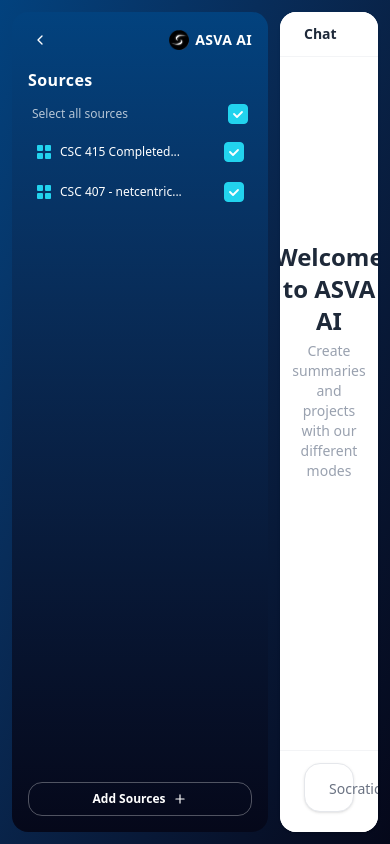
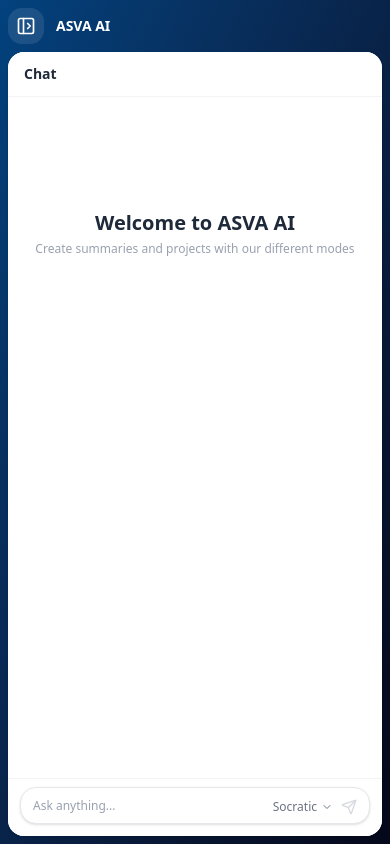
Before and after one commit to Saki-A5/Asva-drive, a Next.js app: page /ai in a window 390 px wide. Built offline with nearby package versions, Linux system fonts and the light colour scheme.

Commit message:
Ai-part updated

```diff
--- a/src/app/(ai)/ai/components/Chatarea.tsx
+++ b/src/app/(ai)/ai/components/Chatarea.tsx
@@ -5,11 +5,7 @@ import { Send, ChevronDown } from "lucide-react";
 type Mode = "Socratic" | "Standard" | "Explain";
 const modes: Mode[] = ["Socratic", "Standard", "Explain"];
 
-type Message = {
-  id: string;
-  role: "user" | "assistant";
-  content: string;
-};
+type Message = { id: string; role: "user" | "assistant"; content: string };
 
 export default function ChatArea({
   onModeChange,
@@ -30,9 +26,8 @@ export default function ChatArea({
 
   useEffect(() => {
     const handler = (e: MouseEvent) => {
-      if (menuRef.current && !menuRef.current.contains(e.target as Node)) {
+      if (menuRef.current && !menuRef.current.contains(e.target as Node))
         setShowModeMenu(false);
-      }
     };
     document.addEventListener("mousedown", handler);
     return () => document.removeEventListener("mousedown", handler);
@@ -47,25 +42,15 @@ export default function ChatArea({
   const sendMessage = async () => {
     const text = input.trim();
     if (!text || loading) return;
-
-    const userMsg: Message = {
-      id: Date.now().toString(),
-      role: "user",
-      content: text,
-    };
-    setMessages((prev) => [...prev, userMsg]);
+    setMessages((prev) => [
+      ...prev,
+      { id: Date.now().toString(), role: "user", content: text },
+    ]);
     setInput("");
     setLoading(true);
-
     try {
       // ---------------------------------------------------------------
-      // TODO: Replace this with your own LLM API call.
-      // Available context:
-      //   - text      → current user message (string)
-      //   - messages  → full conversation history (Message[])
-      //   - mode      → "Socratic" | "Standard" | "Explain"
-      //
-      // Example using a Next.js API route:
+      // TODO: Replace with your own LLM API call.
       //   const res = await fetch("/api/chat", {
       //     method: "POST",
       //     headers: { "Content-Type": "application/json" },
@@ -75,7 +60,6 @@ export default function ChatArea({
       //   const reply = data.reply;
       // ---------------------------------------------------------------
       const reply = ""; // ← replace with your LLM response
-
       setMessages((prev) => [
         ...prev,
         { id: (Date.now() + 1).toString(), role: "assistant", content: reply },
@@ -103,32 +87,32 @@ export default function ChatArea({
 
   return (
     <div className="flex flex-col h-full bg-white overflow-hidden">
-      {/* Header — full width */}
-      <div className="w-full px-6 py-3 border-b border-gray-100">
+      {/* Header */}
+      <div className="w-full px-4 sm:px-6 py-3 border-b border-gray-100">
         <h1 className="text-sm font-semibold text-gray-800">Chat</h1>
       </div>
 
-      {/* Messages — scrollable, content constrained to max-w-3xl centered */}
+      {/* Messages */}
       <div className="flex-1 overflow-y-auto w-full">
-        <div className="mx-auto w-full max-w-3xl px-6 py-6">
+        <div className="mx-auto w-full max-w-3xl px-4 sm:px-6 py-4 sm:py-6">
           {messages.length === 0 && !loading ? (
-            <div className="flex flex-col items-center justify-center h-full text-center mt-40">
-              <h2 className="text-2xl font-bold text-gray-800 mb-1">
+            <div className="flex flex-col items-center justify-center text-center mt-24 sm:mt-40">
+              <h2 className="text-xl sm:text-2xl font-bold text-gray-800 mb-1">
                 Welcome to ASVA AI
               </h2>
-              <p className="text-gray-400 text-sm">
+              <p className="text-gray-400 text-xs sm:text-sm">
                 Create summaries and projects with our different modes
               </p>
             </div>
           ) : (
-            <div className="flex flex-col gap-4">
+            <div className="flex flex-col gap-3 sm:gap-4">
               {messages.map((msg) => (
                 <div
                   key={msg.id}
                   className={`flex ${msg.role === "user" ? "justify-end" : "justify-start"}`}
                 >
                   <div
-                    className={`max-w-[80%] rounded-2xl px-4 py-2.5 text-sm leading-relaxed whitespace-pre-wrap ${
+                    className={`max-w-[85%] sm:max-w-[80%] rounded-2xl px-3 sm:px-4 py-2 sm:py-2.5 text-xs sm:text-sm leading-relaxed whitespace-pre-wrap ${
                       msg.role === "user"
                         ? "bg-[#02427E] text-white"
                         : "bg-gray-100 text-gray-800"
@@ -138,7 +122,6 @@ export default function ChatArea({
                   </div>
                 </div>
               ))}
-
               {loading && (
                 <div className="flex justify-start">
                   <div className="bg-gray-100 rounded-2xl px-4 py-3 flex gap-1 items-center">
@@ -154,17 +137,17 @@ export default function ChatArea({
         </div>
       </div>
 
-      {/* Input bar — full width container, input constrained to max-w-3xl centered */}
-      <div className="w-full px-6 pb-5 pt-3 border-t border-gray-100">
+      {/* Input bar */}
+      <div className="w-full px-3 sm:px-6 pb-3 sm:pb-5 pt-2 sm:pt-3 border-t border-gray-100">
         <div className="mx-auto w-full max-w-3xl">
-          <div className="flex items-end gap-2 border border-gray-200 rounded-2xl px-4 py-3 bg-white shadow-sm">
+          <div className="flex items-end gap-2 border border-gray-200 rounded-2xl px-3 sm:px-4 py-2 sm:py-3 bg-white shadow-sm">
             <textarea
               value={input}
               onChange={(e) => setInput(e.target.value)}
               onKeyDown={handleKeyDown}
               placeholder="Ask anything..."
               rows={1}
-              className="flex-1 resize-none text-sm text-gray-700 placeholder-gray-400 outline-none bg-transparent max-h-32 leading-relaxed"
+              className="flex-1 resize-none text-xs sm:text-sm text-gray-700 placeholder-gray-400 outline-none bg-transparent max-h-32 leading-relaxed"
               style={{ overflow: "hidden" }}
               onInput={(e) => {
                 const t = e.currentTarget;
@@ -172,24 +155,21 @@ export default function ChatArea({
                 t.style.height = t.scrollHeight + "px";
               }}
             />
-
-            {/* Mode selector */}
             <div className="relative flex-shrink-0" ref={menuRef}>
               <button
                 onClick={() => setShowModeMenu((v) => !v)}
-                className="flex items-center gap-1 text-sm text-gray-500 hover:text-gray-700 transition-colors font-medium"
+                className="flex items-center gap-1 text-xs sm:text-sm text-gray-500 hover:text-gray-700 transition-colors font-medium"
               >
                 {mode}
-                <ChevronDown className="h-4 w-4" />
+                <ChevronDown className="h-3 w-3 sm:h-4 sm:w-4" />
               </button>
-
               {showModeMenu && (
-                <div className="absolute bottom-full mb-2 right-0 bg-white border border-gray-200 rounded-xl shadow-lg overflow-hidden w-36 z-50">
+                <div className="absolute bottom-full mb-2 right-0 bg-white border border-gray-200 rounded-xl shadow-lg overflow-hidden w-32 sm:w-36 z-50">
                   {modes.map((m) => (
                     <button
                       key={m}
                       onClick={() => selectMode(m)}
-                      className={`w-full text-left px-4 py-2 text-sm hover:bg-gray-50 transition-colors ${
+                      className={`w-full text-left px-3 sm:px-4 py-1.5 sm:py-2 text-xs sm:text-sm hover:bg-gray-50 transition-colors ${
                         m === mode
                           ? "text-[#02427E] font-semibold"
                           : "text-gray-700"
@@ -201,15 +181,13 @@ export default function ChatArea({
                 </div>
               )}
             </div>
-
-            {/* Send button */}
             <button
               onClick={sendMessage}
               disabled={!input.trim() || loading}
               className="flex-shrink-0 text-gray-400 hover:text-[#02427E] disabled:opacity-40 transition-colors"
               aria-label="Send"
             >
-              <Send className="h-5 w-5" />
+              <Send className="h-4 w-4 sm:h-5 sm:w-5" />
             </button>
           </div>
         </div>
--- a/src/app/(ai)/ai/page.tsx
+++ b/src/app/(ai)/ai/page.tsx
@@ -3,21 +3,55 @@ import React, { useState } from "react";
 import SourcesSidebar from "./components/SourceSidebar";
 import ChatArea from "./components/Chatarea";
 import ModeInfoPanel from "./components/ModeInfoPanel";
+import { PanelLeftOpen } from "lucide-react";
 
 type Mode = "Socratic" | "Standard" | "Explain";
 
 export default function AiPage() {
   const [currentMode, setCurrentMode] = useState<Mode>("Socratic");
   const [showModePanel, setShowModePanel] = useState(false);
+  const [showSourcesDrawer, setShowSourcesDrawer] = useState(false);
 
   return (
-    <div className="flex h-screen overflow-hidden bg-linear-to-br from-[#02427E] to-[#05081A] gap-3 p-3">
-      {/* Sources panel */}
-      <div className="shrink-0 h-full rounded-2xl overflow-hidden">
+    <div className="flex h-screen overflow-hidden bg-gradient-to-br from-[#02427E] to-[#05081A] gap-2 p-2 md:gap-3 md:p-3">
+      {/* ── MOBILE: Sources drawer overlay ── */}
+      {showSourcesDrawer && (
+        <div
+          className="fixed inset-0 z-40 bg-black/50 md:hidden"
+          onClick={() => setShowSourcesDrawer(false)}
+        />
+      )}
+      <div
+        className={`
+          fixed top-0 left-0 h-full z-50 transition-transform duration-300 md:hidden
+          ${showSourcesDrawer ? "translate-x-0" : "-translate-x-full"}
+        `}
+      >
+        <SourcesSidebar onClose={() => setShowSourcesDrawer(false)} />
+      </div>
+
+      {/* ── DESKTOP: Sources panel (always visible md+) ── */}
+      <div className="hidden md:flex shrink-0 h-full rounded-2xl overflow-hidden">
         <SourcesSidebar />
       </div>
 
-      {/* Chat area — fills remaining space */}
+      {/* ── MAIN CONTENT ── */}
+      <div className="flex-1 h-full min-w-0 flex flex-col">
+        {/* Mobile top bar */}
+        <div className="flex items-center gap-3 md:hidden mb-2">
+          <button
+            onClick={() => setShowSourcesDrawer(true)}
+            className="p-2 rounded-xl bg-white/10 text-white hover:bg-white/20 transition-colors"
+            aria-label="Open sources"
+          >
+            <PanelLeftOpen className="h-5 w-5" />
+          </button>
+          <span className="text-white text-sm font-semibold">ASVA AI</span>
+        </div>
+
+        {/* Chat + Mode panel row */}
+        <div className="flex flex-1 min-h-0 gap-2 md:gap-3">
+          {/* Chat area */}
           <div className="flex-1 h-full min-w-0 bg-white rounded-2xl overflow-hidden shadow-sm">
             <ChatArea
               onModeChange={(m) => {
@@ -27,9 +61,9 @@ export default function AiPage() {
             />
           </div>
 
-      {/* Mode info panel */}
+          {/* Mode info panel — hidden on mobile, shown on lg+ when active */}
           {showModePanel && (
-        <div className="shrink-0 h-full rounded-2xl overflow-hidden shadow-sm">
+            <div className="hidden lg:flex shrink-0 h-full rounded-2xl overflow-hidden shadow-sm">
               <ModeInfoPanel
                 mode={currentMode}
                 onClose={() => setShowModePanel(false)}
@@ -37,5 +71,19 @@ export default function AiPage() {
             </div>
           )}
         </div>
+      </div>
+
+      {/* Mode info panel — mobile bottom sheet */}
+      {showModePanel && (
+        <div className="fixed bottom-0 left-0 right-0 z-50 lg:hidden">
+          <div className="bg-white rounded-t-2xl shadow-xl p-5 mx-2 mb-0">
+            <ModeInfoPanel
+              mode={currentMode}
+              onClose={() => setShowModePanel(false)}
+            />
+          </div>
+        </div>
+      )}
+    </div>
   );
 }
```
Also changed, not shown: src/app/(ai)/ai/components/ModeInfoPanel.tsx (+18 -12 lines). Lines whose indentation alone changed are shown as unchanged.
